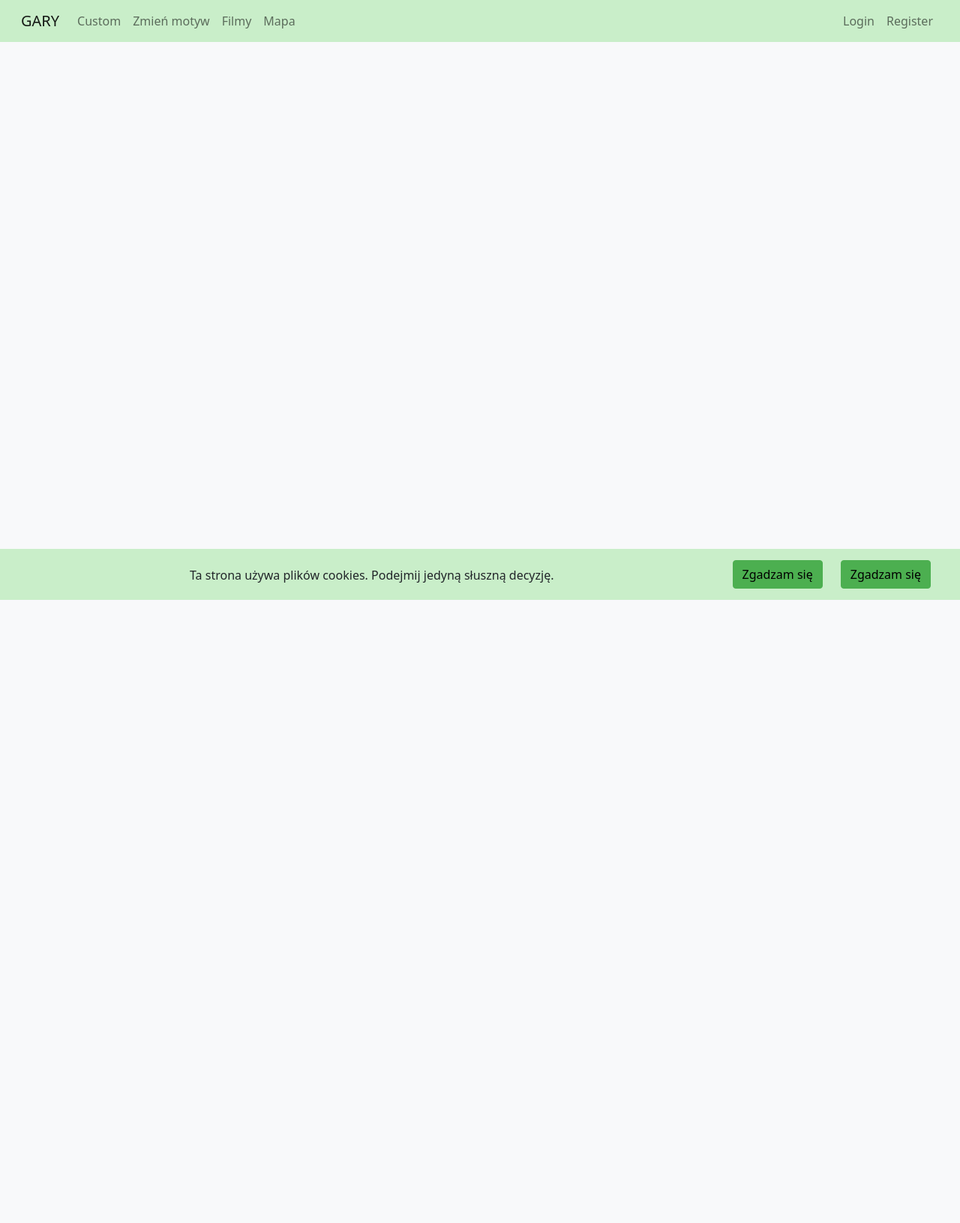
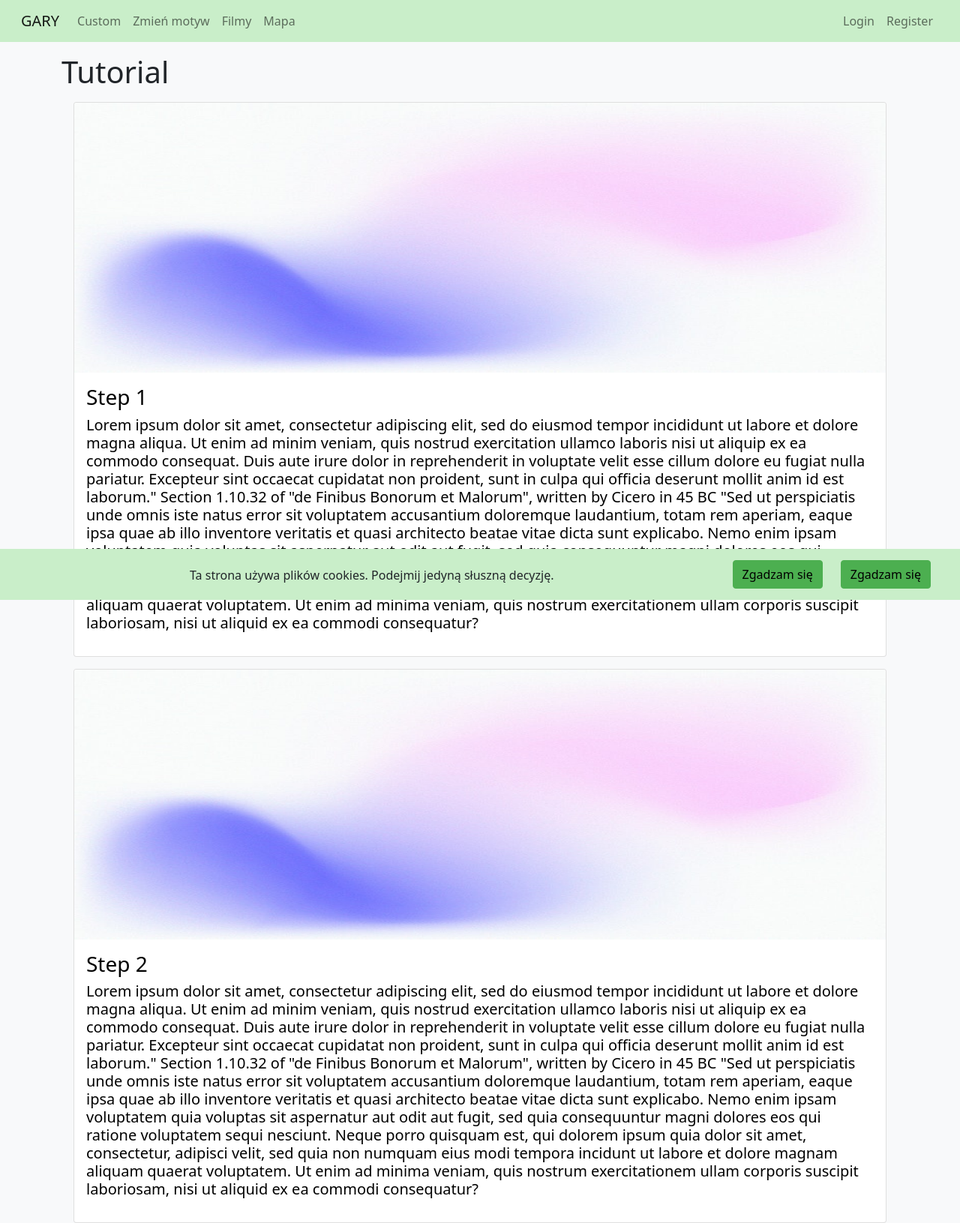
Before and after one commit to pjwstkIOprojekt/webclient, a React (Create React App) app: page /tutorial/1 in a window 1280 px wide. Shown: the whole page at 75% size. Before the commit the page ends 800 px from the top, so only its background shows below. Built offline with nearby package versions, Linux system fonts and the light colour scheme.

Commit message:
Tutorial changes

```diff
--- a/src/App.tsx
+++ b/src/App.tsx
@@ -5,7 +5,8 @@ import Login from "./components/content/auth/Login";
 import Register from "./components/content/auth/Register";
 import ForgotPassword from "./components/content/auth/ForgotPassword";
 import { CookieConsent } from "./components/CookieConsent";
-import VideoView from "./components/content/video/VideoView";
+import TutorialView from "./components/content/video/TutorialView";
+import { Tutorial } from "./components/content/video/Tutorial";
 
 export default function App() {
   const darkMode = useDarkModeManager();
@@ -20,7 +21,7 @@ export default function App() {
           <Nav className="me-auto">
             <Nav.Link as={Link} to="/">Custom</Nav.Link>
             <Nav.Link onClick={darkMode.toggle}>Zmień motyw</Nav.Link>
-            <Nav.Link as={Link} to="/videos">Filmy</Nav.Link>
+            <Nav.Link as={Link} to="/tutorial">Filmy</Nav.Link>
             <Nav.Link as={Link} to="/">Mapa</Nav.Link>
           </Nav>
           <Nav>
@@ -35,7 +36,8 @@ export default function App() {
         <Route path="/login" element={<Login />} />
         <Route path="/register" element={<Register />} />
         <Route path="/iforgor" element={<ForgotPassword />} />
-        <Route path="/videos" element={<VideoView />} />
+        <Route path="/tutorial" element={<TutorialView />} />
+        <Route path="/tutorial/:tutorialId" element={<Tutorial />} />
       </Routes>
       <CookieConsent debug />
     </BrowserRouter>
--- /dev/null
+++ b/src/components/content/video/Tutorial.tsx
@@ -0,0 +1,81 @@
+import React from "react";
+import { Card, Container } from "react-bootstrap";
+import { useDarkModeManager } from "../../../hooks/useDarkMode";
+
+export const Tutorial = () => {
+  const darkMode = useDarkModeManager();
+
+  return (
+    <Container className="mt-3">
+      <h1>Tutorial</h1>
+      <Card
+        className="mt-3 mx-3"
+        bg={`custom-${darkMode.isDark ? "dark" : "light-text"}`}
+      >
+        <Card.Img variant="top" src="/images/thumbnail.jpg" height="360" />
+
+        <Card.Body>
+          <Card.Title className={darkMode.isDark ? "text-light" : ""}>
+            <h3>Step 1</h3>
+            <p>
+              Lorem ipsum dolor sit amet, consectetur adipiscing elit, sed do
+              eiusmod tempor incididunt ut labore et dolore magna aliqua. Ut
+              enim ad minim veniam, quis nostrud exercitation ullamco laboris
+              nisi ut aliquip ex ea commodo consequat. Duis aute irure dolor in
+              reprehenderit in voluptate velit esse cillum dolore eu fugiat
+              nulla pariatur. Excepteur sint occaecat cupidatat non proident,
+              sunt in culpa qui officia deserunt mollit anim id est laborum."
+              Section 1.10.32 of "de Finibus Bonorum et Malorum", written by
+              Cicero in 45 BC "Sed ut perspiciatis unde omnis iste natus error
+              sit voluptatem accusantium doloremque laudantium, totam rem
+              aperiam, eaque ipsa quae ab illo inventore veritatis et quasi
+              architecto beatae vitae dicta sunt explicabo. Nemo enim ipsam
+              voluptatem quia voluptas sit aspernatur aut odit aut fugit, sed
+              quia consequuntur magni dolores eos qui ratione voluptatem sequi
+              nesciunt. Neque porro quisquam est, qui dolorem ipsum quia dolor
+              sit amet, consectetur, adipisci velit, sed quia non numquam eius
+              modi tempora incidunt ut labore et dolore magnam aliquam quaerat
+              voluptatem. Ut enim ad minima veniam, quis nostrum exercitationem
+              ullam corporis suscipit laboriosam, nisi ut aliquid ex ea commodi
+              consequatur?
+            </p>
+          </Card.Title>
+        </Card.Body>
+      </Card>
+      <Card
+        className="mt-3 mx-3"
+        bg={`custom-${darkMode.isDark ? "dark" : "light-text"}`}
+      >
+        <Card.Img variant="top" src="/images/thumbnail.jpg" height="360" />
+
+        <Card.Body>
+          <Card.Title className={darkMode.isDark ? "text-light" : ""}>
+            <h3>Step 2</h3>
+            <p>
+              Lorem ipsum dolor sit amet, consectetur adipiscing elit, sed do
+              eiusmod tempor incididunt ut labore et dolore magna aliqua. Ut
+              enim ad minim veniam, quis nostrud exercitation ullamco laboris
+              nisi ut aliquip ex ea commodo consequat. Duis aute irure dolor in
+              reprehenderit in voluptate velit esse cillum dolore eu fugiat
+              nulla pariatur. Excepteur sint occaecat cupidatat non proident,
+              sunt in culpa qui officia deserunt mollit anim id est laborum."
+              Section 1.10.32 of "de Finibus Bonorum et Malorum", written by
+              Cicero in 45 BC "Sed ut perspiciatis unde omnis iste natus error
+              sit voluptatem accusantium doloremque laudantium, totam rem
+              aperiam, eaque ipsa quae ab illo inventore veritatis et quasi
+              architecto beatae vitae dicta sunt explicabo. Nemo enim ipsam
+              voluptatem quia voluptas sit aspernatur aut odit aut fugit, sed
+              quia consequuntur magni dolores eos qui ratione voluptatem sequi
+              nesciunt. Neque porro quisquam est, qui dolorem ipsum quia dolor
+              sit amet, consectetur, adipisci velit, sed quia non numquam eius
+              modi tempora incidunt ut labore et dolore magnam aliquam quaerat
+              voluptatem. Ut enim ad minima veniam, quis nostrum exercitationem
+              ullam corporis suscipit laboriosam, nisi ut aliquid ex ea commodi
+              consequatur?
+            </p>
+          </Card.Title>
+        </Card.Body>
+      </Card>
+    </Container>
+  );
+};
--- /dev/null
+++ b/src/components/content/video/TutorialView.tsx
@@ -0,0 +1,67 @@
+import axios from "axios";
+import React, { useEffect, useState } from "react";
+import { Card, Container } from "react-bootstrap";
+import { Link } from "react-router-dom";
+import { useDarkModeManager } from "../../../hooks/useDarkMode";
+
+const tutorials = [
+  { id: 1, name: "Tutorial" },
+  { id: 2, name: "Tutorial" },
+  { id: 3, name: "Tutorial" },
+  { id: 4, name: "Tutorial" },
+  { id: 5, name: "Tutorial" },
+  { id: 6, name: "Tutorial" },
+  { id: 7, name: "Tutorial" },
+  { id: 8, name: "Tutorial" },
+  { id: 9, name: "Tutorial" },
+  { id: 10, name: "Tutorial" },
+  { id: 11, name: "Tutorial" },
+  { id: 12, name: "Tutorial" },
+  { id: 13, name: "Tutorial" },
+  { id: 14, name: "Tutorial" },
+  { id: 15, name: "Tutorial" },
+  { id: 16, name: "Tutorial" },
+  { id: 17, name: "Tutorial" },
+];
+
+const TutorialView = () => {
+  const darkMode = useDarkModeManager();
+  const [items, setItems] = useState<any[]>([]);
+  const [isLoading, setIsLoading] = useState(true);
+
+  useEffect(() => {
+    const fetchItems = async () => {
+      setIsLoading(true);
+      const result = tutorials;
+
+      setItems(result);
+      setIsLoading(false);
+    };
+
+    fetchItems();
+  }, []);
+
+  return (
+    <Container className="d-flex flex-wrap">
+      {items.map((item) => (
+        <Card
+          style={{ width: "18rem" }}
+          className="mt-3 mx-3"
+          bg={`custom-${darkMode.isDark ? "dark" : "light-text"}`}
+          key={item.id}
+        >
+          <Link to={`/tutorial/${item.id}`} className="mt-0">
+            <Card.Img variant="top" src="images/thumbnail.jpg" width="270" />
+          </Link>
+          <Card.Body>
+            <Card.Title className={darkMode.isDark ? "text-light" : ""}>
+              {item.name}
+            </Card.Title>
+          </Card.Body>
+        </Card>
+      ))}
+    </Container>
+  );
+};
+
+export default TutorialView;
--- a/src/components/content/video/VideoView.tsx
+++ /dev/null
@@ -1,39 +0,0 @@
-import axios from 'axios'
-import React, { useEffect, useState } from 'react'
-import { Card, Container } from 'react-bootstrap'
-
-const VideoView = () => {
-  const [items, setItems] = useState<any[]>([])
-  const [isLoading, setIsLoading] = useState(true)
-
-  useEffect(() => {
-    const fetchItems = async () => {
-      setIsLoading(true)
-      const result = await axios('http://localhost:8010/proxy/tutorial')
-
-      console.log(result.data);
-
-      setItems(result.data);
-      setIsLoading(false);
-    }
-
-    fetchItems()
-
-  }, [])
-
-
-  return (
-    <Container>
-      {items.map((item) => (
-        <Card style={{ width: '18rem' }}>
-          <Card.Img variant="top" src="holder.js/286px180" width="286" height="200"/>
-          <Card.Body>
-            <Card.Title>{item.name}</Card.Title>
-          </Card.Body>
-        </Card>
-      ))}
-    </Container>
-  )
-}
-
-export default VideoView
```
Also changed, not shown: public/css/style.css (line endings or trailing spaces), public/images/thumbnail.jpg (added).
